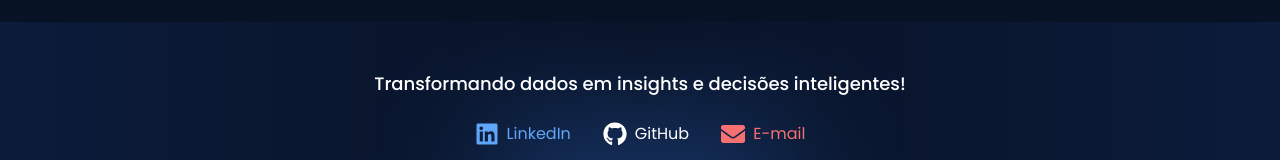
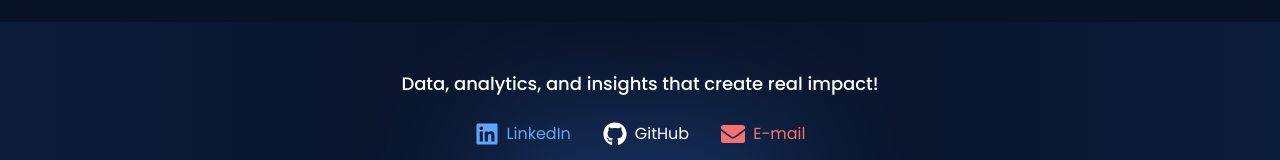
Before and after one commit to KelvenFontes/my-portfolio, a Next.js app: page /en in a window 1280 px wide. Shown: the part 5679-5839 px from the top of the page. Built offline with nearby package versions, Linux system fonts and the light colour scheme.

Commit message:
feat: adicionar dicionário ao rodapé e atualizar traduções em inglês e português

```diff
--- a/src/app/en/page.tsx
+++ b/src/app/en/page.tsx
@@ -35,7 +35,7 @@ export default async function Home() {
 
       <Contact dict={dict}/>
 
-      <Footer />
+      <Footer dict={dict}/>
       <ScrollToTop />
     </>
   );
--- a/src/app/pt/page.tsx
+++ b/src/app/pt/page.tsx
@@ -35,7 +35,7 @@ export default async function Home() {
 
       <Contact dict={dict}/>
 
-      <Footer />
+      <Footer dict={dict}/>
       <ScrollToTop />
     </>
   );
--- a/src/components/Footer.tsx
+++ b/src/components/Footer.tsx
@@ -5,7 +5,7 @@ import { FaLinkedin, FaGithub, FaEnvelope } from "react-icons/fa";
 import { useEffect, useState } from "react";
 import Link from "next/link";
 
-export default function Footer() {
+export default function Footer({ dict }: any) {
   const [inView, setInView] = useState(false);
 
   useEffect(() => {
@@ -47,7 +47,7 @@ export default function Footer() {
         transition={{ duration: 1.2, ease: "easeOut", delay: 0.4 }}
         className="text-lg font-medium text-white mb-6"
       >
-        Transformando dados em insights e decisões inteligentes!
+        {dict.footer.title}
       </motion.p>
 
       {/* Links Sociais com Hover Suave */}
--- a/src/messages/en.json
+++ b/src/messages/en.json
@@ -47,5 +47,8 @@
     "phone": "Phone",
     "description": "I'm always open to new opportunities and connections. If you'd like to discuss a project, collaborate, or just say hello, feel free to reach out to me. I look forward to hearing from you!",
     "button": "Send Message"
+  },
+  "footer": {
+    "title": "Data, analytics, and insights that create real impact!"
   }
 }
--- a/src/messages/pt.json
+++ b/src/messages/pt.json
@@ -47,5 +47,8 @@
     "phone": "Celular",
     "description": "Estou sempre aberto a novas oportunidades e conexões. Se você deseja discutir um projeto, colaborar ou simplesmente dizer olá, sinta-se à vontade para entrar em contato comigo. Estou ansioso para ouvir de você!",
     "button": "Enviar Mensagem"
+  },
+  "footer": {
+    "title": "Dados, análises e insights que criam impacto real!"
   }
 }
```
